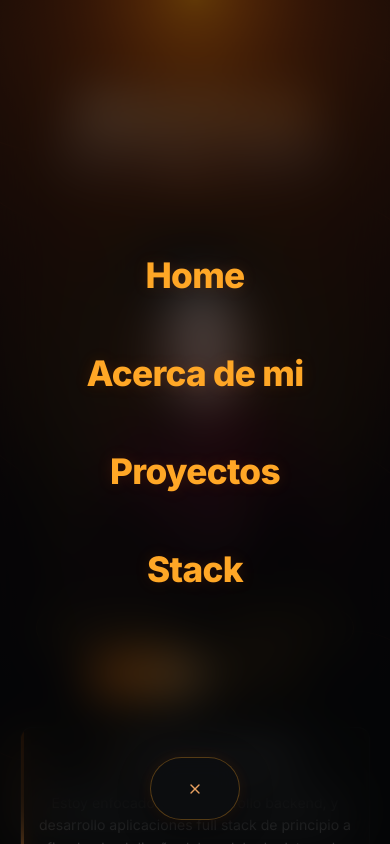
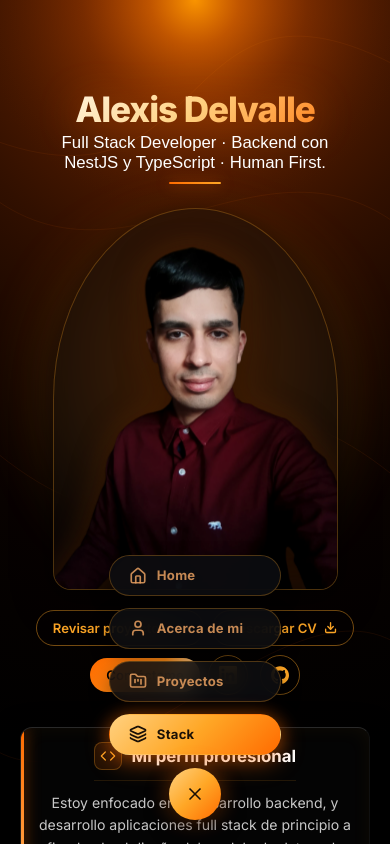
Before and after one commit to Ale-Delvalle/portfolio-personal, a React (Vite) app: page / in a window 390 px wide. Both pictures are taken after a click on the button 195 px from the left and 788 px from the top of the page. Shown: the top 844 px of the page. Built offline with nearby package versions, Linux system fonts and the light colour scheme; a web font is replaced by a local one.

Commit message:
style: nuevo diseño para el menú hamburguesa para mobile.

```diff
--- a/src/components/layout/Navbar.module.css
+++ b/src/components/layout/Navbar.module.css
@@ -144,96 +144,89 @@
   text-decoration-thickness: 1px;
 }
 
-/* Hamburguesa y Overlay de Menú Móvil */
-.hamburgerBtn {
+/* ── FAB + menú vertical desplegable (mobile) ─────── */
+.fabRoot {
   display: none;
-  background: none;
-  border: none;
-  cursor: pointer;
+  position: fixed;
+  bottom: 1.5rem;
+  left: 50%;
+  transform: translateX(-50%);
+  z-index: 2000;
+  flex-direction: column;
   align-items: center;
-  justify-content: center;
-  padding: 0;
-  transition: transform 0.2s ease, color 0.2s ease;
-  z-index: 2001;
-  color: #E8A060;
+  gap: 0.85rem;
 }
 
-.hamburgerBtn:hover {
-  color: #FFD080;
+.fabScrim {
+  position: fixed;
+  inset: 0;
+  z-index: -1;
+  background: transparent;
 }
 
-.menuOverlay {
-  position: fixed;
-  inset: 0;
-  z-index: 1999;
+.fabItems {
+  display: flex;
+  flex-direction: column;
+  align-items: center;
+  gap: 0.75rem;
+}
+
+.fabItem {
+  display: flex;
+  align-items: center;
+  gap: 0.6rem;
+  min-width: 172px;
+  padding: 0.65rem 1.2rem;
+  border-radius: 9999px;
+  border: 1px solid rgba(255, 167, 38, 0.28);
+  background: rgba(12, 14, 17, 0.85);
+  backdrop-filter: blur(12px);
+  color: rgba(232, 160, 96, 0.85);
+  font-family: "Inter", sans-serif;
+  font-size: 0.82rem;
+  font-weight: 700;
+  letter-spacing: 0.02em;
+  cursor: pointer;
+  box-shadow: 0 8px 20px rgba(0, 0, 0, 0.4);
+  transition: color 0.2s ease, background 0.2s ease, box-shadow 0.2s ease;
+  -webkit-tap-highlight-color: transparent;
+}
+
+.fabItemActive {
+  background: linear-gradient(135deg, #FFD180 0%, #FFA726 50%, #FF6B00 100%);
+  border-color: transparent;
+  color: #1a1006;
+  box-shadow: 0 8px 24px rgba(255, 107, 0, 0.4), 0 0 18px rgba(255, 107, 0, 0.35);
+}
+
+.fabLabel {
+  white-space: nowrap;
+}
+
+.fabToggle {
   display: flex;
   align-items: center;
   justify-content: center;
-  animation: fadeInOverlay 0.3s ease both;
-  background: rgba(8, 9, 11, 0.6);
-  backdrop-filter: blur(25px);
+  width: 52px;
+  height: 52px;
+  border-radius: 50%;
+  border: none;
+  cursor: pointer;
+  background: linear-gradient(135deg, #FFD180 0%, #FFA726 50%, #FF6B00 100%);
+  color: #1a1006;
+  box-shadow: 0 10px 26px rgba(0, 0, 0, 0.45), 0 0 22px rgba(255, 107, 0, 0.45);
+  transition: transform 0.25s ease, box-shadow 0.25s ease;
+  animation: fadeInNavbar 0.8s cubic-bezier(0.16, 1, 0.3, 1) 0.4s both;
+  -webkit-tap-highlight-color: transparent;
 }
 
-.menuContent {
-  width: 100%;
-  max-width: 320px;
-  display: flex;
-  flex-direction: column;
-  align-items: center;
-  justify-content: center;
-  animation: slideUpMenu 0.4s cubic-bezier(0.16, 1, 0.3, 1) both;
-}
-
-.mobileNavList {
-  list-style: none;
-  margin: 0;
-  padding: 0;
-  display: flex;
-  flex-direction: column;
-  align-items: center;
-  gap: 2.5rem;
-}
-
-.mobileLink {
-  background: none;
-  border: none;
-  font-family: var(--font-headline);
-  font-size: 2.2rem;
-  font-weight: 800;
-  letter-spacing: -0.02em;
-  cursor: pointer;
-  transition: transform 0.2s ease, color 0.2s ease;
-  padding: 0.5rem 1rem;
-}
-
-.mobileLink:hover {
-  transform: scale(1.08);
-}
-
-.mobileLink {
-  color: #FFA726;
-  text-shadow: 0 0 15px rgba(255, 107, 0, 0.15);
+.fabToggle:active {
+  transform: scale(0.92);
 }
 
 @keyframes fadeInNavbar {
   from { opacity: 0; }
   to { opacity: 1; }
-}
-
-@keyframes fadeInOverlay {
-  from { opacity: 0; }
-  to { opacity: 1; }
-}
-
-@keyframes slideUpMenu {
-  from {
-    opacity: 0;
-    transform: translateY(30px);
-  }
-  to {
-    opacity: 1;
-    transform: translateY(0);
-  }
 }
 
 /* ==========================================================================
@@ -322,40 +315,10 @@
 /* --- MOBILE (< 768px) --- */
 @media (max-width: 767px) {
   .navbar {
-    bottom: 1.5rem;
-    left: 50%;
-    transform: translateX(-50%);
-    top: auto;
-    width: max-content;
-    max-width: 90vw;
-    height: auto;
-    flex-direction: row;
-    justify-content: center;
-    align-items: center;
-    gap: 1.5rem;
-    padding: 0.65rem 1.5rem;
-    border-radius: 9999px;
-    z-index: 2000;
-  }
-
-  .navItemDesktopOnly {
     display: none !important;
   }
 
-  .hamburgerBtn {
+  .fabRoot {
     display: flex;
-    padding: 0.75rem !important;
-  }
-
-  .navList {
-    display: none !important;
-  }
-
-  .navbar {
-    background: rgba(12, 14, 17, 0.75);
-    backdrop-filter: blur(12px);
-    border: 1px solid rgba(255, 167, 38, 0.3);
-    box-shadow: 0 8px 32px rgba(0, 0, 0, 0.4), 0 0 15px rgba(140, 67, 29, 0.2);
-    --lc: var(--color-on-background);
   }
 }
--- a/src/components/layout/Navbar.tsx
+++ b/src/components/layout/Navbar.tsx
@@ -1,27 +1,80 @@
-import { useCallback, useState } from 'react';
-import { Menu, X } from 'lucide-react';
+import { useCallback, useEffect, useRef, useState } from 'react';
+import { Menu, X, Home, User, FolderKanban, Layers } from 'lucide-react';
+import gsap from 'gsap';
 import styles from './Navbar.module.css';
 
 const NAV_ITEMS = [
-  { label: 'Home',          target: 'home'      },
-  { label: 'Acerca de mi',  target: 'about'     },
-  { label: 'Proyectos',     target: 'proyectos' },
-  { label: 'Stack',         target: 'stack'     },
+  { label: 'Home',          target: 'home',      icon: Home        },
+  { label: 'Acerca de mi',  target: 'about',     icon: User        },
+  { label: 'Proyectos',     target: 'proyectos', icon: FolderKanban },
+  { label: 'Stack',         target: 'stack',     icon: Layers      },
 ] as const;
 
 export function Navbar() {
-  const [isOpen, setIsOpen] = useState(false);
+  const [isOpen, setIsOpen]         = useState(false);
+  const [activeTarget, setActiveTarget] = useState('home');
+  const itemsRef = useRef<(HTMLButtonElement | null)[]>([]);
 
   const scrollTo = useCallback((id: string) => {
     window.dispatchEvent(new CustomEvent('navigate', { detail: { id } }));
   }, []);
 
+  const selectItem = useCallback((target: string) => {
+    scrollTo(target);
+    setIsOpen(false);
+  }, [scrollTo]);
+
+  // ── Mobile: detecta qué sección está más visible para resaltar su ítem ──
+  useEffect(() => {
+    if (window.innerWidth >= 768) return;
+
+    const sectionEls = NAV_ITEMS
+      .map(({ target }) => document.getElementById(target))
+      .filter((el): el is HTMLElement => el !== null);
+
+    const ratios = new Map<string, number>();
+    const observer = new IntersectionObserver(
+      (entries) => {
+        entries.forEach((entry) => ratios.set(entry.target.id, entry.intersectionRatio));
+        let bestId = '';
+        let bestRatio = 0;
+        ratios.forEach((ratio, id) => {
+          if (ratio > bestRatio) { bestRatio = ratio; bestId = id; }
+        });
+        if (bestRatio > 0) setActiveTarget(bestId);
+      },
+      { threshold: [0, 0.25, 0.5, 0.75, 1] }
+    );
+
+    sectionEls.forEach((el) => observer.observe(el));
+    return () => observer.disconnect();
+  }, []);
+
+  // ── Despliegue escalonado de los ítems al abrir el menú (nace del botón) ──
+  useEffect(() => {
+    if (!isOpen) return;
+
+    const items = itemsRef.current.filter(Boolean) as HTMLButtonElement[];
+    gsap.fromTo(items,
+      { autoAlpha: 0, y: 24, scale: 0.85 },
+      {
+        autoAlpha: 1,
+        y: 0,
+        scale: 1,
+        duration: 0.5,
+        stagger: { each: 0.07, from: 'end' },
+        ease: 'back.out(1.7)',
+      }
+    );
+  }, [isOpen]);
+
   return (
     <>
-      <nav className={`${styles.navbar} ${isOpen ? styles.navbarOpen : ''}`}>
+      {/* Desktop / tablet: pill de navegación de siempre */}
+      <nav className={styles.navbar}>
         <ul className={styles.navList}>
           {NAV_ITEMS.map(({ label, target }) => (
-            <li key={target} className={styles.navItemDesktopOnly}>
+            <li key={target}>
               <button
                 className={styles.link}
                 onClick={() => scrollTo(target)}
@@ -31,37 +84,39 @@
             </li>
           ))}
         </ul>
+      </nav>
+
+      {/* Mobile: botón hamburguesa que despliega los ítems en vertical */}
+      <div className={styles.fabRoot}>
+        {isOpen && (
+          <div className={styles.fabScrim} onClick={() => setIsOpen(false)} />
+        )}
+
+        {isOpen && (
+          <div className={styles.fabItems}>
+            {NAV_ITEMS.map(({ label, target, icon: Icon }, i) => (
+              <button
+                key={target}
+                ref={(el) => { itemsRef.current[i] = el; }}
+                className={`${styles.fabItem} ${activeTarget === target ? styles.fabItemActive : ''}`}
+                onClick={() => selectItem(target)}
+              >
+                <Icon size={18} strokeWidth={2.25} />
+                <span className={styles.fabLabel}>{label}</span>
+              </button>
+            ))}
+          </div>
+        )}
 
         <button
-          className={styles.hamburgerBtn}
-          onClick={() => setIsOpen(!isOpen)}
-          aria-label="Toggle Menu"
+          className={styles.fabToggle}
+          onClick={() => setIsOpen((v) => !v)}
+          aria-label={isOpen ? 'Cerrar menú' : 'Abrir menú'}
+          aria-expanded={isOpen}
         >
-          {isOpen ? <X size={16} /> : <Menu size={16} />}
+          {isOpen ? <X size={20} /> : <Menu size={20} />}
         </button>
-      </nav>
-
-      {isOpen && (
-        <div className={styles.menuOverlay} onClick={() => setIsOpen(false)}>
-          <div className={styles.menuContent} onClick={(e) => e.stopPropagation()}>
-            <ul className={styles.mobileNavList}>
-              {NAV_ITEMS.map(({ label, target }) => (
-                <li key={target}>
-                  <button
-                    className={styles.mobileLink}
-                    onClick={() => {
-                      scrollTo(target);
-                      setIsOpen(false);
-                    }}
-                  >
-                    {label}
-                  </button>
-                </li>
-              ))}
-            </ul>
-          </div>
-        </div>
-      )}
+      </div>
     </>
   );
 }
```
Also changed, not shown: 1 other file (tests, documents, lock files or other folders).
